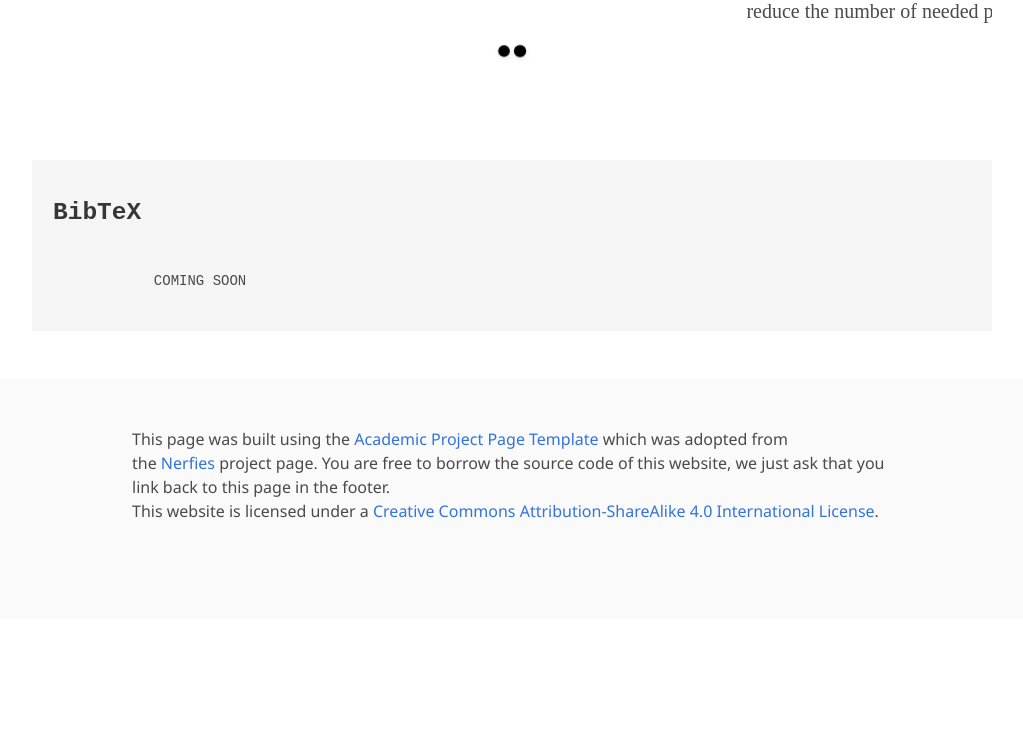
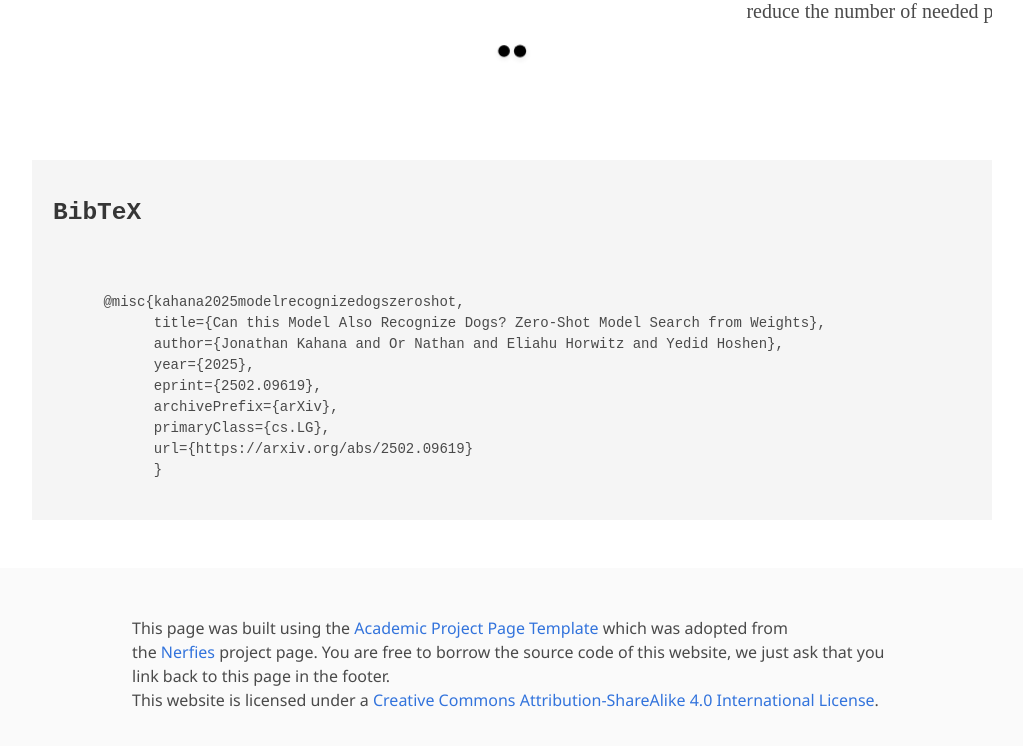
Before and after one commit to jonkahana/probelog, a plain HTML site: page index.html in a window 1280 px wide. Shown: the part 4737-5483 px from the top of the page, without its empty margins (128-1151 px from the left). Before the commit the page ends 5356 px from the top, so only its background shows below. Drawn offline with nearby package versions, Linux system fonts and the light colour scheme; some packages are replaced by stand-ins of ours; some icons are missing; a web font is replaced by a local one.

Commit message:
update texts and finalize website

```diff
--- a/index.html
+++ b/index.html
@@ -74,7 +74,7 @@
                         <div class="publication-links">
                             <!-- Arxiv PDF link -->
                             <span class="link-block">
-                        <a href="https://arxiv.org/pdf/ARXIV_NUMBER.pdf" target="_blank"
+                        <a href="https://arxiv.org/pdf/2502.09619.pdf" target="_blank"
                            class="external-link button is-normal is-rounded is-dark">
                         <span class="icon">
                           <i class="fas fa-file-pdf"></i>
@@ -85,7 +85,7 @@
 
                             <!-- Github link -->
                             <span class="link-block">
-                    <a href="https://github.com/jonkahana/ProbeLog" target="_blank"
+                    <a href="https://github.com/jonkahana/ProbeLog_Descriptors" target="_blank"
                        class="external-link button is-normal is-rounded is-dark">
                     <span class="icon">
                       <i class="fab fa-github"></i>
@@ -96,7 +96,7 @@
 
                             <!-- ArXiv abstract Link -->
                             <span class="link-block">
-                  <a href="https://arxiv.org/abs/ARXIV_NUMBER" target="_blank"
+                  <a href="https://arxiv.org/abs/2502.09619" target="_blank"
                      class="external-link button is-normal is-rounded is-dark">
                   <span class="icon">
                     <i class="ai ai-arxiv"></i>
@@ -358,7 +358,16 @@
     <div class="container is-max-desktop content">
         <pre>
             <h2 class="title">BibTeX</h2>
-            <code>COMING SOON</code>
+            <code>
+      @misc{kahana2025modelrecognizedogszeroshot,
+            title={Can this Model Also Recognize Dogs? Zero-Shot Model Search from Weights},
+            author={Jonathan Kahana and Or Nathan and Eliahu Horwitz and Yedid Hoshen},
+            year={2025},
+            eprint={2502.09619},
+            archivePrefix={arXiv},
+            primaryClass={cs.LG},
+            url={https://arxiv.org/abs/2502.09619}
+            }</code>
         </pre>
     </div>
 </section>
```
